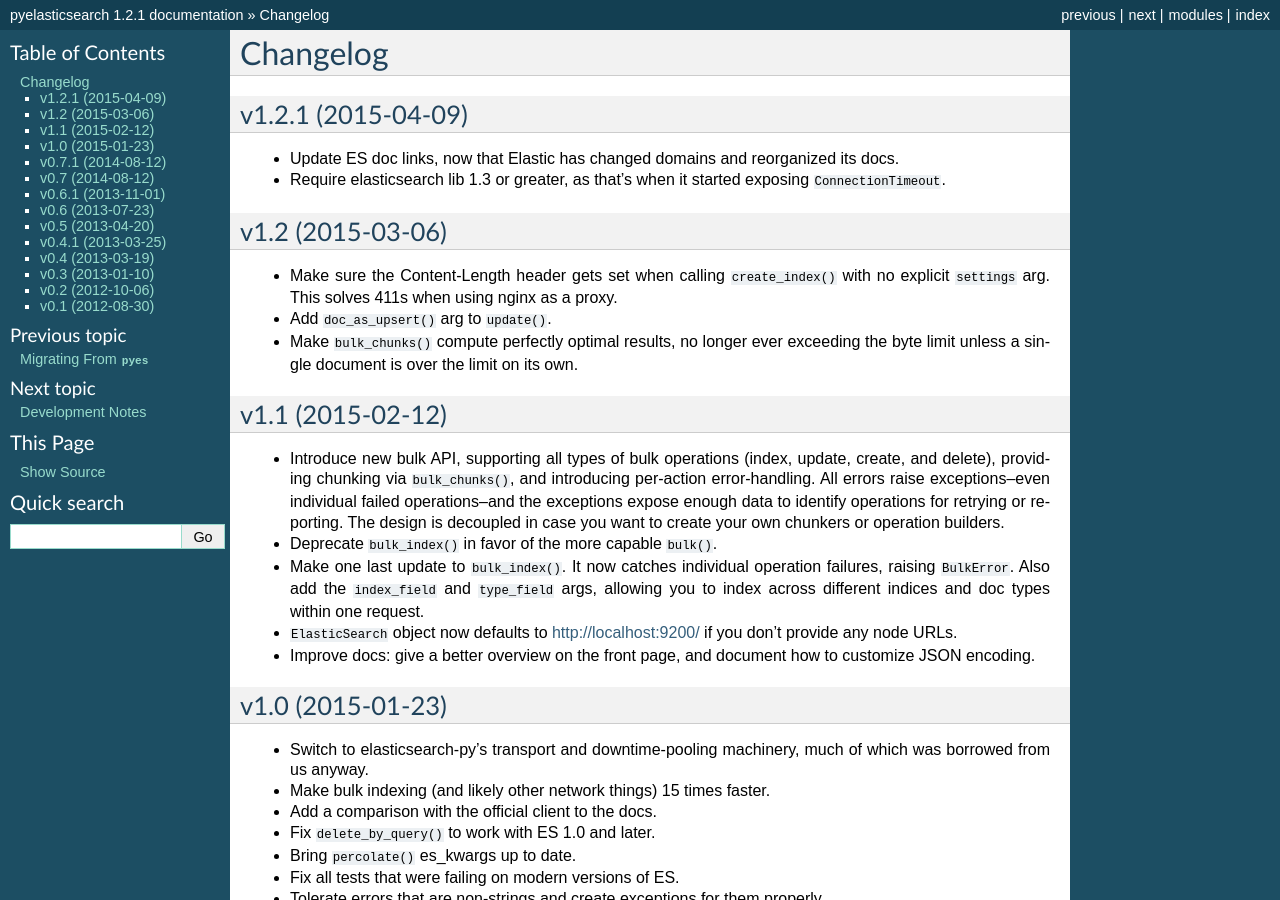
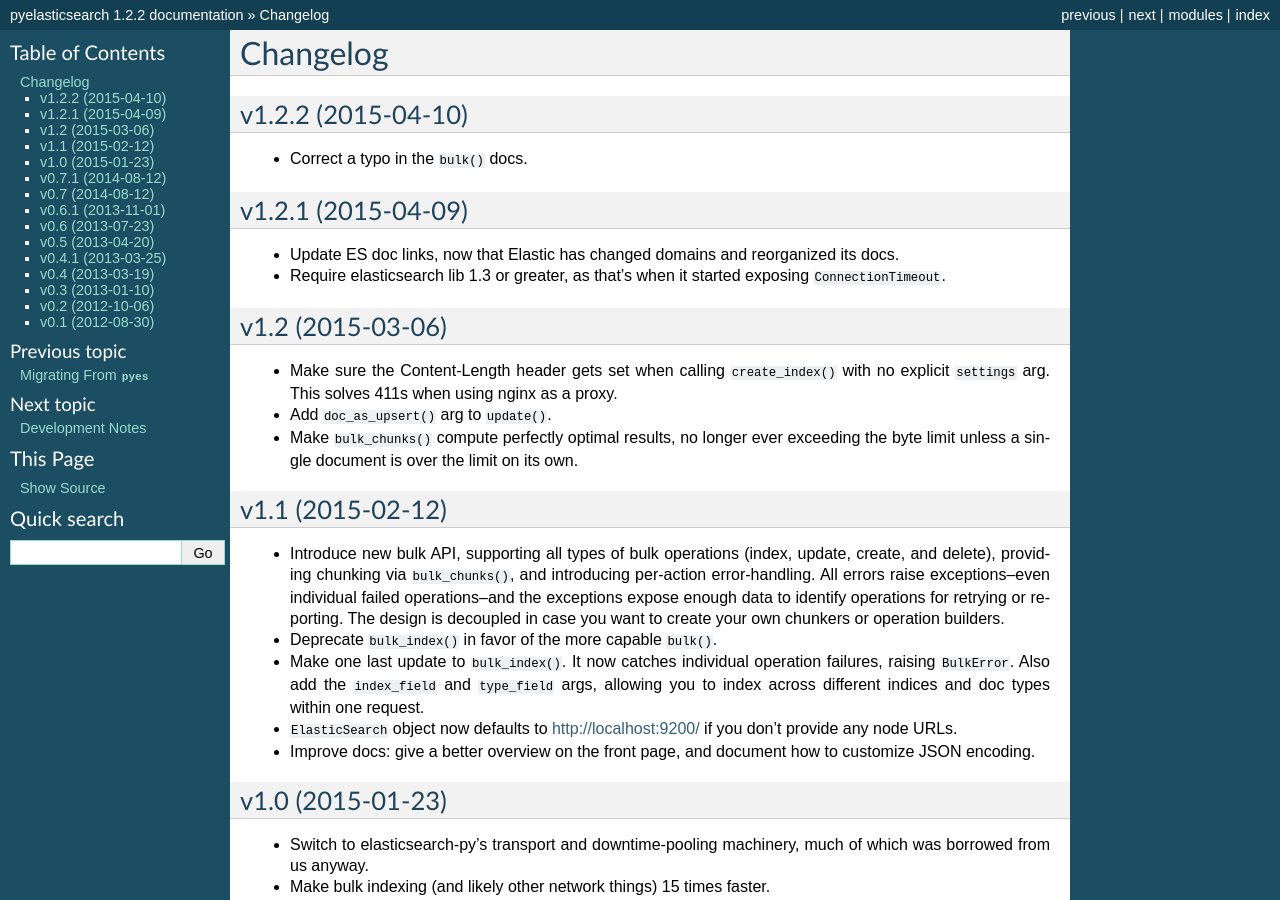
Before and after one commit to pyelasticsearch/pyelasticsearch, a Sphinx documentation site: the page built from docs/source/changelog.rst, in a window 1280 px wide and 900 px high. Built offline with Sphinx 7.4.7, drawn with Linux system fonts in a browser that asks for light colours; some of the changed text lies outside the part shown.

Commit message:
Bring changelog up to date.
I accidentally did a release from my own repo (1.2.1). That’s why 1.2.2 introduces commits that actually predate the ones in 1.2.1.

```diff
--- a/docs/source/changelog.rst
+++ b/docs/source/changelog.rst
@@ -1,6 +1,11 @@
 =========
 Changelog
 =========
+
+v1.2.2 (2015-04-10)
+-------------------
+* Correct a typo in the ``bulk()`` docs.
+
 
 v1.2.1 (2015-04-09)
 -------------------
--- a/pyelasticsearch/__init__.py
+++ b/pyelasticsearch/__init__.py
@@ -14,7 +14,7 @@
 __all__ = ['ElasticSearch', 'ElasticHttpError', 'Timeout', 'ConnectionError',
            'ElasticHttpNotFoundError', 'IndexAlreadyExistsError', 'BulkError',
            'InvalidJsonResponseError', 'bulk_chunks']
-__version__ = '1.2.1'
+__version__ = '1.2.2'
 __version_info__ = tuple(__version__.split('.'))
 
 get_version = lambda: __version_info__
```
